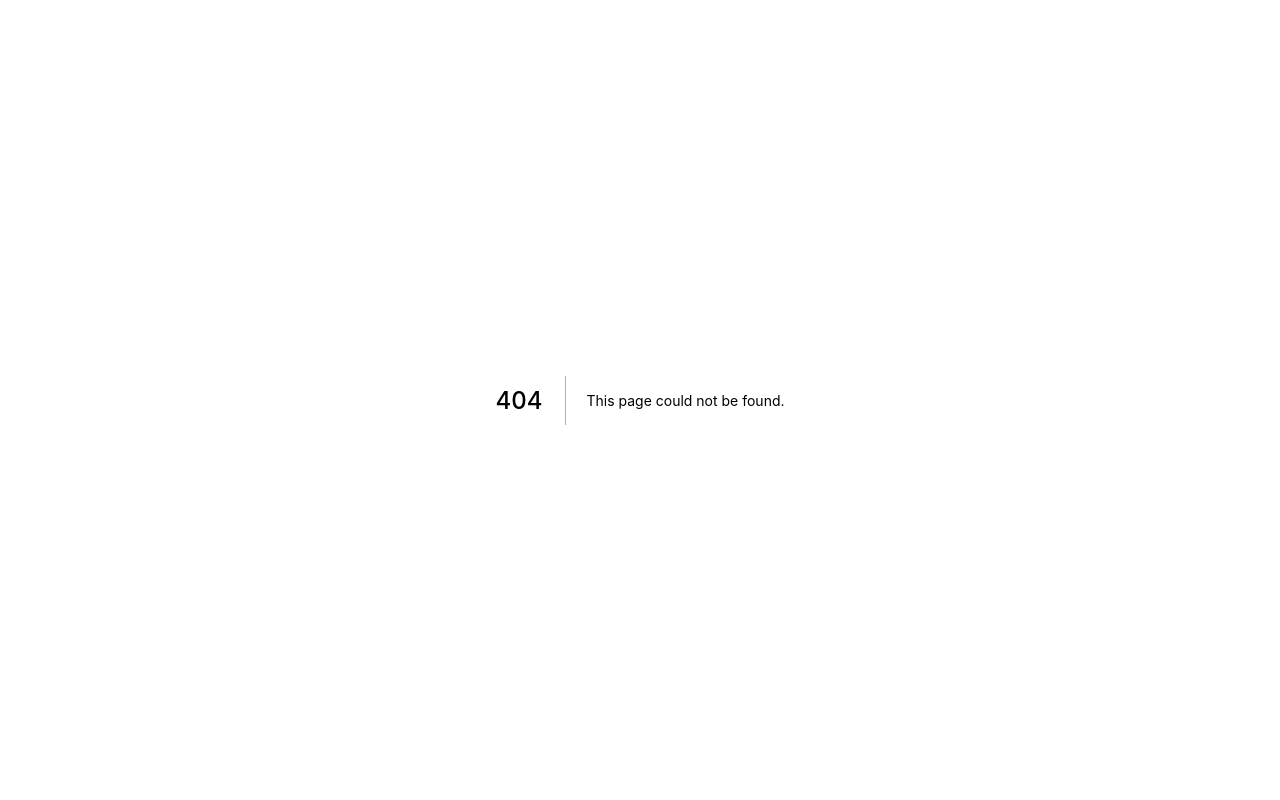
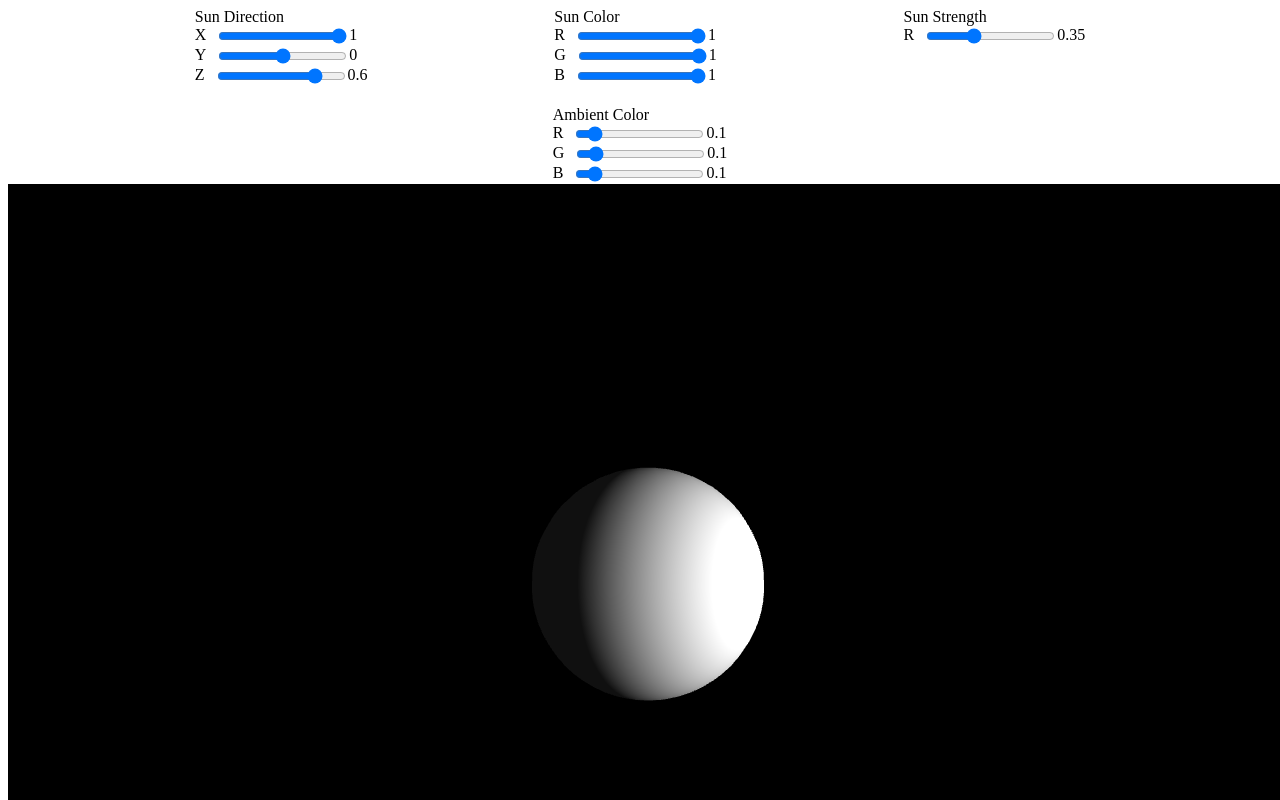
Before and after one commit to GilbertNordhammar/webgl-rendering-portfolio, a Next.js app: page /pbr-pipeline in a window 1280 px wide. Before the commit this address had no page. Shown: the top 800 px of the page. Built offline with nearby package versions, Linux system fonts and the light colour scheme.

Commit message:
started with pbr pipeline

```diff
--- /dev/null
+++ b/pages/pbr-pipeline/index.tsx
@@ -0,0 +1,129 @@
+import React, { useEffect } from 'react';
+import * as THREE from 'three';
+import { Vector2, Vector3, Vector4, Matrix4, Light } from "three"
+import { loadShaderCode } from "@lib/shaderUtils"
+import VectorFields from "@components/VectorFields"
+
+let scene: THREE.Scene;
+let camera: THREE.PerspectiveCamera;
+let renderer: THREE.WebGLRenderer;
+let mesh: THREE.Mesh;
+let material: THREE.ShaderMaterial
+
+const sun = new THREE.DirectionalLight(0xFFFFFF, 1)
+const ambientLight = new THREE.AmbientLight(0xFFFFFF, 0.2)
+
+const init = async () => {
+  camera = new THREE.PerspectiveCamera(70, window.innerWidth / window.innerHeight, 0.01, 10)
+  camera.position.z = 1
+
+  scene = new THREE.Scene()
+  scene.add(ambientLight)
+  scene.add(sun)
+
+  let vertexShader: string = await loadShaderCode("pbr-pipeline/vert.glsl");
+  let fragmentShader: string = await loadShaderCode("pbr-pipeline/frag.glsl");
+
+  let modelMatrix = new Matrix4()
+  modelMatrix.multiply(camera.modelViewMatrix)
+
+  console.log(THREE.UniformsLib)
+
+  scene.getObjectById
+  const uniforms = {
+    ...THREE.UniformsLib["lights"],
+    directionalLightsCount: { value: 1 },
+    sunStrength: { value: 1 }
+  }
+
+  material = new THREE.ShaderMaterial({
+    uniforms,
+    vertexShader: vertexShader,
+    fragmentShader: fragmentShader,
+    lights: true
+  });
+  material.defines = {
+    MAX_DIRECTIONAL_LIGHTS: 1
+  }
+  material.lights = true;
+
+  let geometry = new THREE.SphereGeometry(0.2, 32, 32);
+  mesh = new THREE.Mesh(geometry, material);
+
+  scene.add(mesh);
+
+  renderer = new THREE.WebGLRenderer({ antialias: true });
+  renderer.setSize(window.innerWidth, window.innerHeight);
+  renderer.setAnimationLoop(animation);
+  document.body.appendChild(renderer.domElement);
+}
+
+function animation(time) {
+  mesh.rotation.x = time / 2000;
+  mesh.rotation.y = time / 1000;
+
+  renderer.render(scene, camera);
+}
+
+export default function PBRPipeline() {
+  useEffect(() => {
+    init();
+  }, [])
+
+  return (
+    <div>
+      <div style={{ display: "flex", justifyContent: "space-evenly" }}>
+        <VectorFields
+          label="Sun Direction"
+          dimensions={3}
+          vectorType="position"
+          inputType="slider"
+          defaultValue={new Vector3(1, 0, 0.6)}
+          minValue={-1}
+          maxValue={1}
+          onChange={pos => {
+            sun.position.set(pos.x, pos.y, pos.z);
+          }}
+        />
+        <VectorFields
+          label="Sun Color"
+          dimensions={3}
+          vectorType="color"
+          inputType="slider"
+          defaultValue={new Vector3(1, 1, 1)}
+          minValue={0}
+          maxValue={1}
+          onChange={color => {
+            sun.color.set(new THREE.Color(color.x, color.y, color.z))
+          }}
+        />
+        <VectorFields
+          label="Sun Strength"
+          dimensions={1}
+          vectorType="color"
+          inputType="slider"
+          defaultValue={0.35}
+          minValue={0}
+          maxValue={1}
+          onChange={value => {
+            sun.intensity = value.x;
+          }}
+        />
+      </div>
+      <div style={{ display: "flex", justifyContent: "space-evenly", marginTop: "20px" }}>
+        <VectorFields
+          label="Ambient Color"
+          dimensions={3}
+          vectorType="color"
+          inputType="slider"
+          defaultValue={new Vector3(0.1, 0.1, 0.1)}
+          minValue={0}
+          maxValue={1}
+          onChange={color => {
+            ambientLight.color.set(new THREE.Color(color.x, color.y, color.z));
+          }}
+        />
+      </div>
+    </div>
+  )
+}
```
Also changed, not shown: pages/index.tsx (+7 -2 lines), public/shaders/pbr-pipeline/frag.glsl (added), public/shaders/pbr-pipeline/vert.glsl (added).
